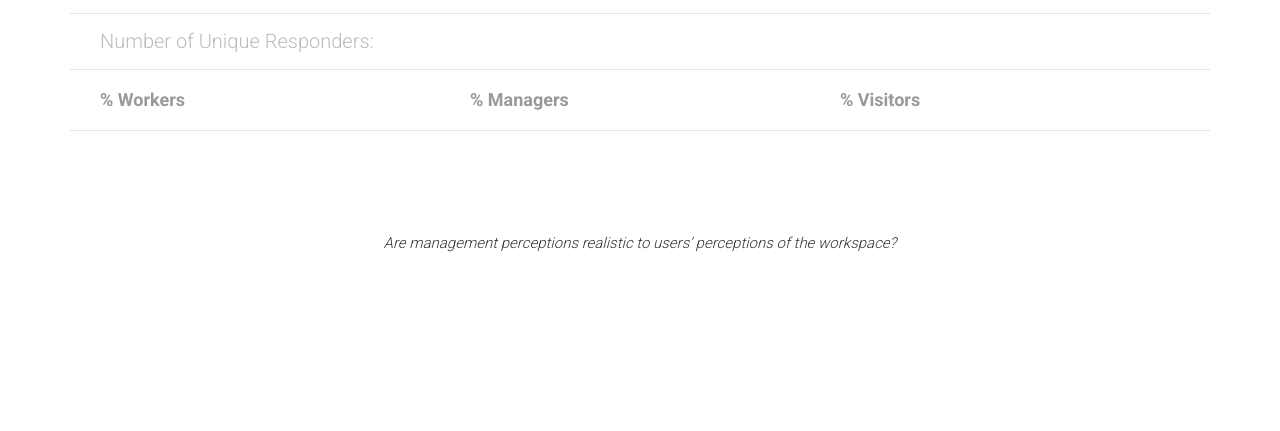
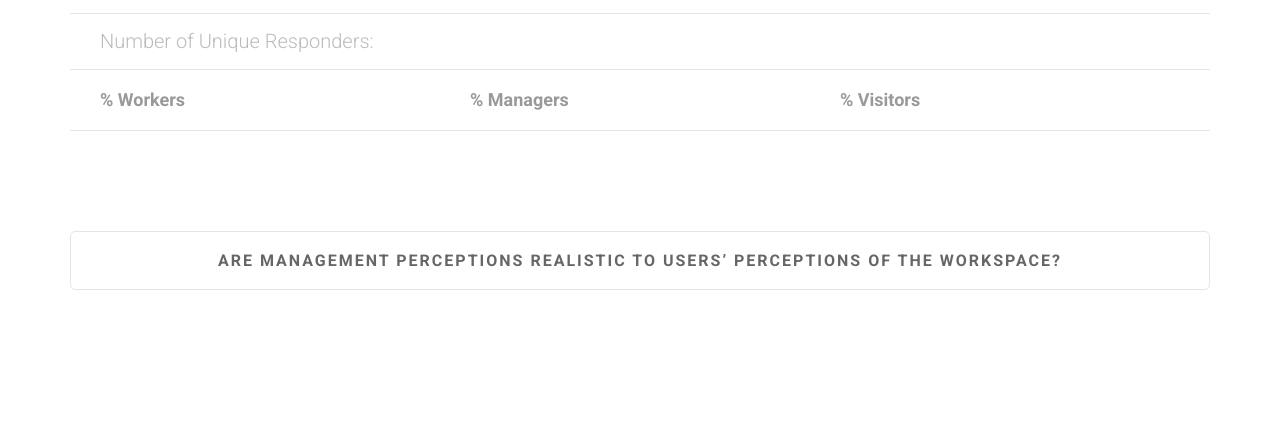
Before and after one commit to mpetyx/psymbiosys-questionnaire, a Django app: page /analytics/brand-value/ in a window 1280 px wide. Shown: the part 387-818 px from the top of the page. Before the commit the page ends 639 px from the top, so only its background shows below. Run offline with Django 3.2, Linux system fonts and the light colour scheme; the visitor is signed in with stand-in values (Sample User, id 1); data comes from the database, SQL or seed files in the repository; data that the repository does not hold is empty; parts of the project's set-up code (start-up, migrations or seed data) failed here and were passed over; some libraries are stand-ins or nearby versions.

Commit message:
added bigger title

```diff
--- a/questionnaire/templates/questionnaire/analytics/brand-value.html
+++ b/questionnaire/templates/questionnaire/analytics/brand-value.html
@@ -57,8 +57,8 @@
                 </div>
             </div>
 
-            <p class="col-xs-12 text-center" style="margin: 50px auto;">
-                <i>Are management perceptions realistic to users’ perceptions of the workspace?</i>
+            <p class="col-xs-12 text-center" id="section-title" style="margin: 50px auto;text-transform: uppercase">
+                Are management perceptions realistic to users’ perceptions of the workspace?
             </p>
 
             <div class="col-xs-12" id="brand-value-table-container">
```
